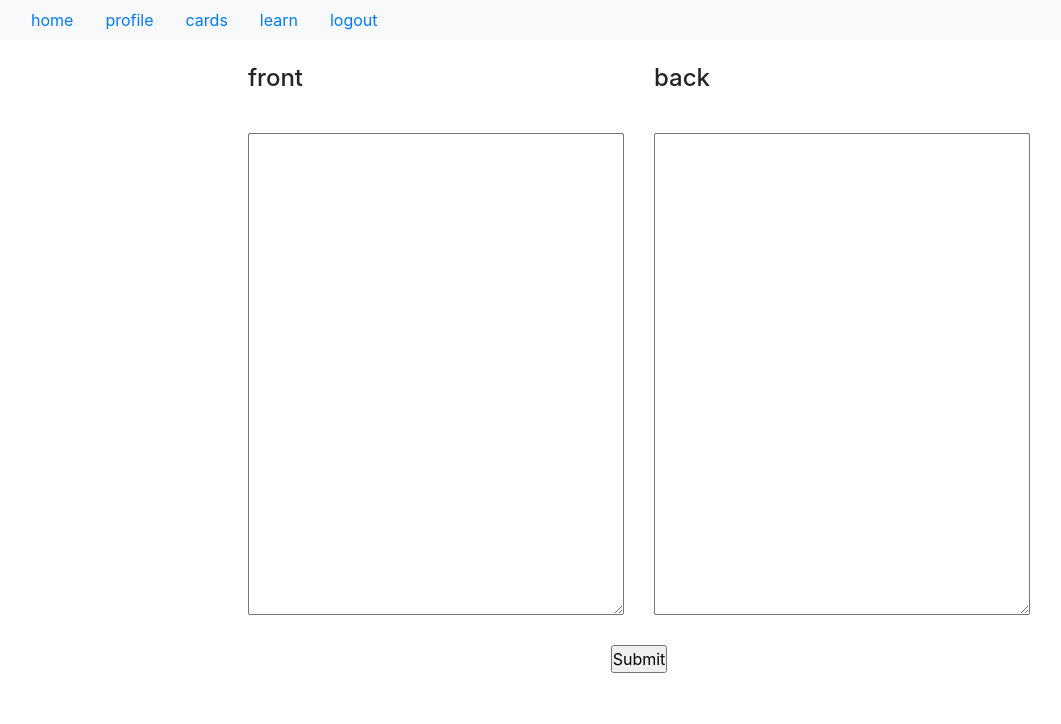
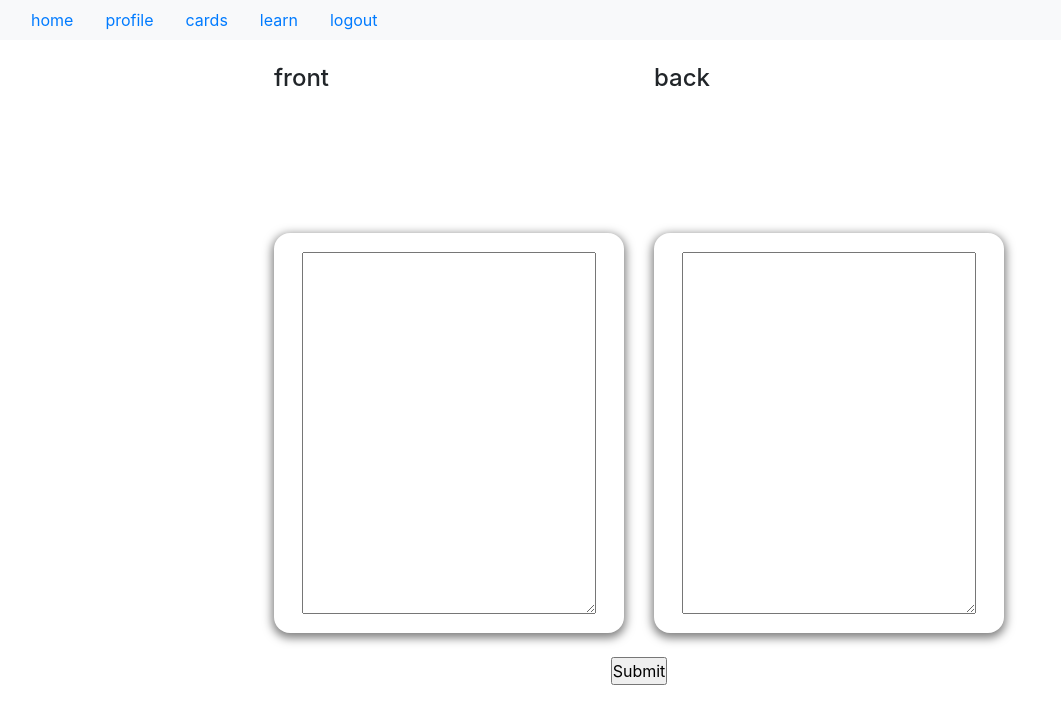
Before and after one commit to elsoleiro/flash-cards, a Flask app: page /add in a window 1280 px wide. Shown: the top 724 px of the page, without its empty margins (1-1062 px from the left). Run offline with Flask 2, Linux system fonts and the light colour scheme; the visitor is signed in with stand-in values (Sample User, id 1); data comes from the database, SQL or seed files in the repository; both versions use the stored data as it was after the commit; some libraries are stand-ins or nearby versions.

Commit message:
front and back changed slightly, maybe make this a button with the animation

```diff
--- a/app/templates/add.html
+++ b/app/templates/add.html
@@ -5,19 +5,31 @@
     <div class="d-flex justify-content-center">
         <div class="row">
             <div class="col-md-6">
+                            <h4>{{ form.front.label }}</h4> <br>
+                <div class="card">
+                    <div class="card__inner">
+                        <div class="card__face card__face--front">
                             {{ form.hidden_tag() }}
-                <h4>{{ form.front.label }}</h4> <br>
-                {{ form.front(cols="35", rows="20") }}
+                            {{ form.front(cols="27", rows="15") }}
                             {% for error in form.front.errors %}
                             <span style="color: red;">[{{ error }}]</span>
                             {% endfor %}
                         </div>
+                    </div>
+                </div>
+            </div>
             <div class="col-md-6">
                             <h4>{{ form.back.label }}</h4><br>
-                {{ form.back(cols="35", rows="20") }}
+                <div class="card">
+                    <div class="card__inner">
+                        <div class="card__face card__face--front">
+                            {{ form.back(cols="27", rows="15") }}
                             {% for error in form.back.errors %}
                             <span style="color: red;">[{{ error }}]</span>
                             {% endfor %}
+                        </div>
+                    </div>
+                </div>
             </div>
         </div>
     </div>
```
Also changed, not shown: app.db. Lines whose indentation alone changed are shown as unchanged.
